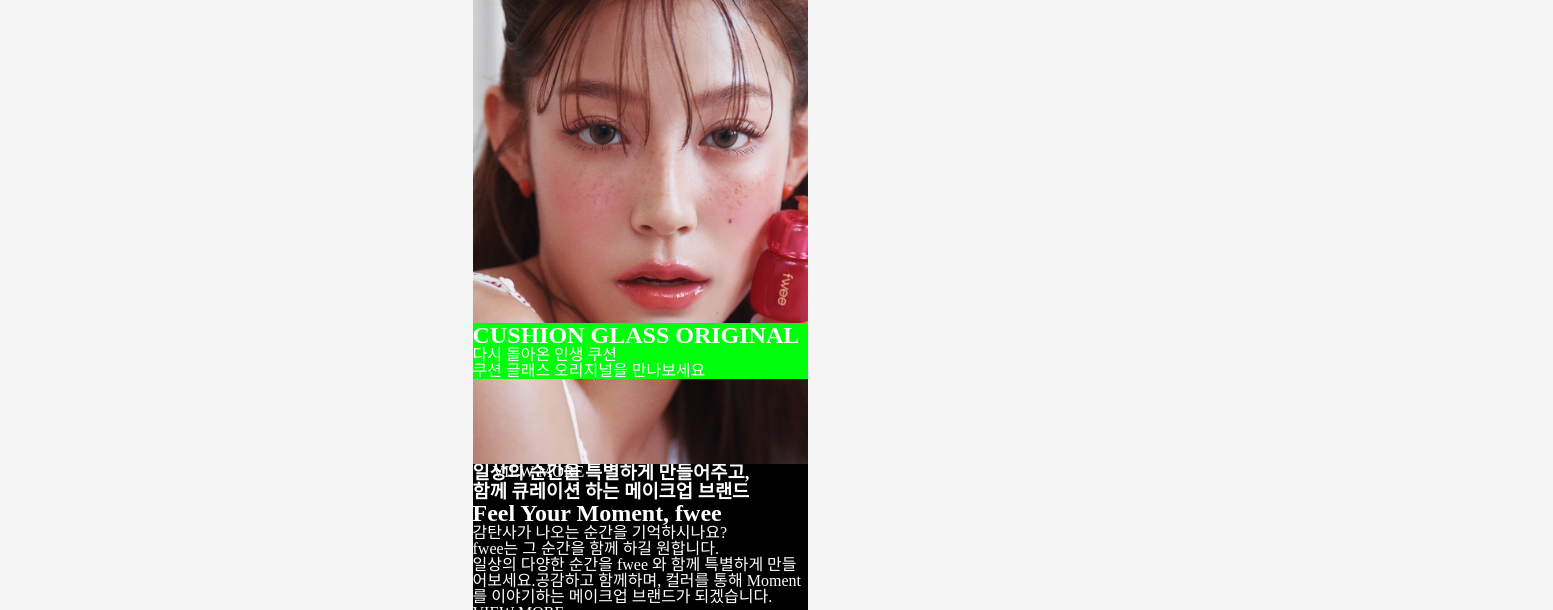
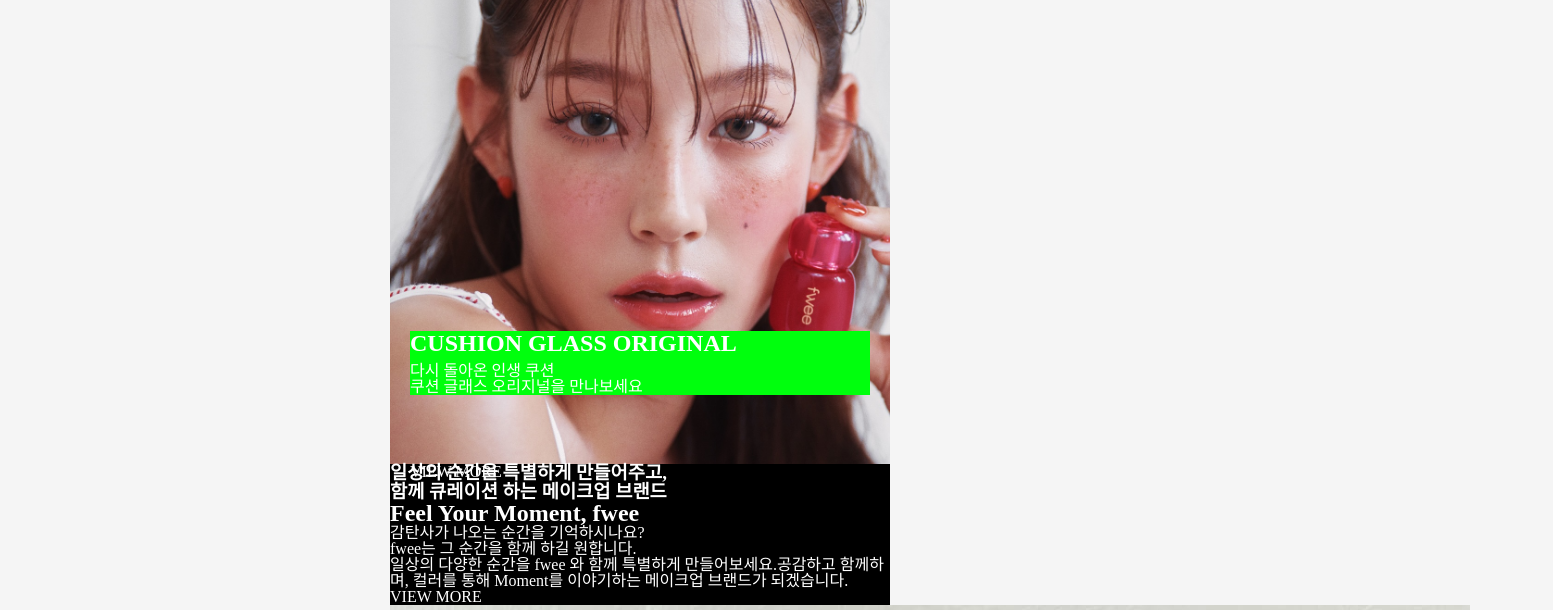
Before and after one commit to taeehee/app-test, a plain HTML site: page index.html in a window 1280 px wide. Shown: the part 146-756 px from the top of the page, 1553 px wide, since content can reach past the window. Drawn offline with Linux system fonts and the light colour scheme.

Commit message:
max-width값 수정(500px;)

```diff
--- a/css/main.css
+++ b/css/main.css
@@ -26,7 +26,7 @@
 }
 
 #wrap {
-    max-width: 335px;
+    max-width: 500px;
     /* px로 설정(x) 폰마다 다르게 보이므로 %로 설정.
     item의 w값 / lsit의 w값 * 100 = % */
     margin: 0 auto;
@@ -135,7 +135,7 @@
 /* main_visual */
 .main_visual {
     height: 532px;
-    position: relative;
+
 }
 
 .main_visual .image {
@@ -155,6 +155,7 @@
 }
 
 .main_visual .inner {
+    position: relative;
     width: calc(100% - 40px);
     margin: 0 auto;
 }
@@ -167,12 +168,13 @@
     bottom: 85px;
     left: 0;
     transform: translate();
-    row-gap: 20px; /* 적용안됨 */
     background-color: #00ff0d;
 }
 
 .main_visual .inner a .text h1 {
     font-size: 24px;
+    white-space: nowrap;
+    margin-bottom: 8px;
 }
 
 .main_visual .inner a .text p {
```
